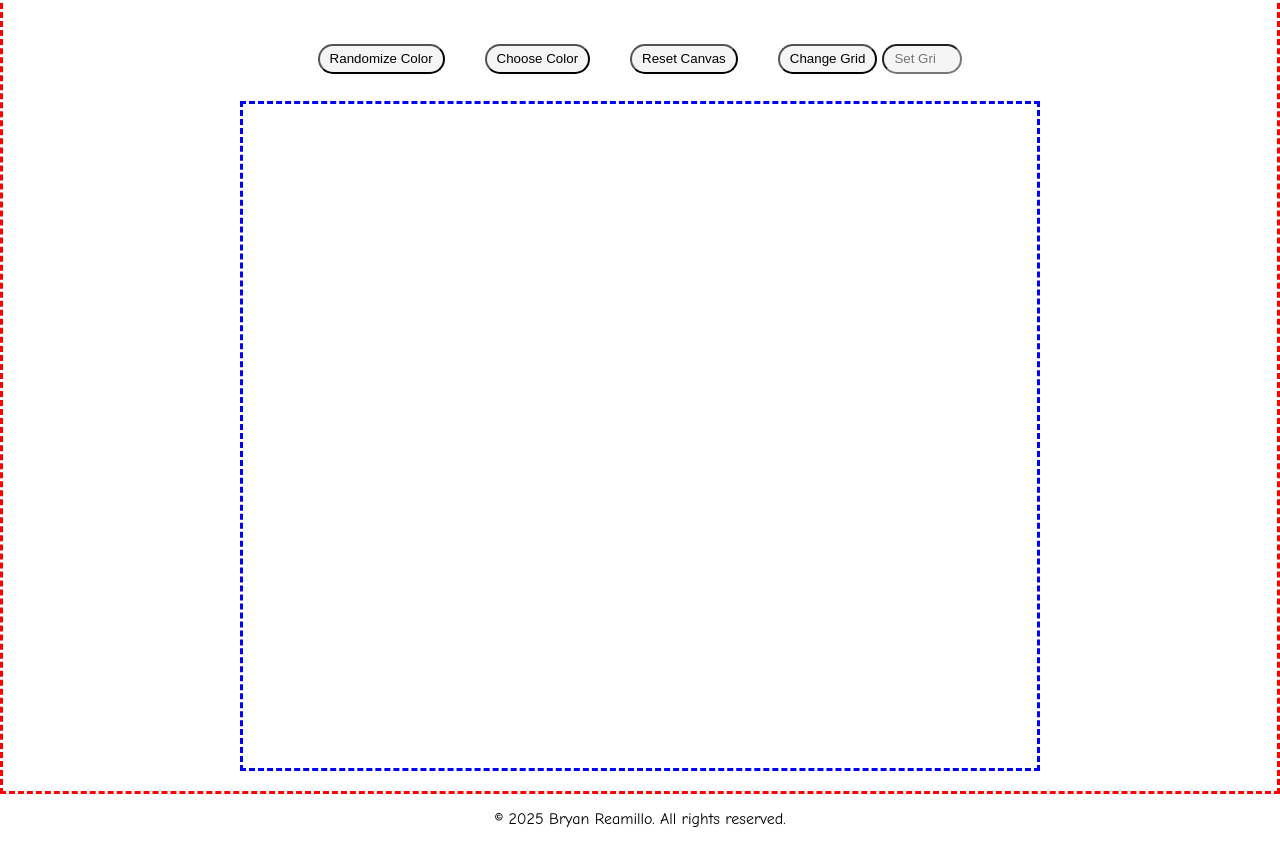
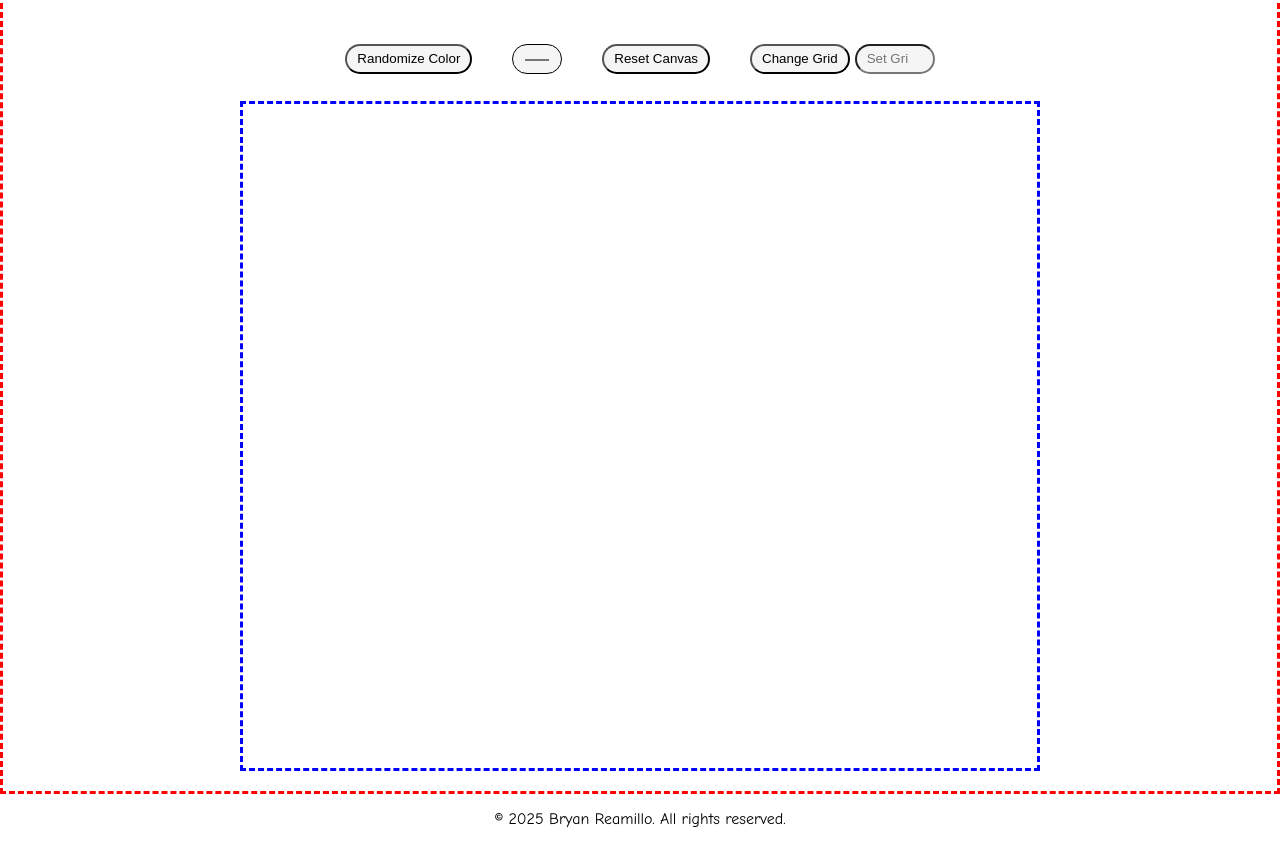
Before and after one commit to Bleu24/etch-a-sketch, a website: page index.html in a window 1280 px wide. Shown: the part 106-950 px from the top of the page. Drawn offline with Linux system fonts and the light colour scheme.

Commit message:
Replace color button with color input for better user experience

```diff
--- a/index.html
+++ b/index.html
@@ -22,7 +22,7 @@
     <div class="body">
         <div class="controls">
             <button class="controls__button controls--randomize">Randomize Color</button>
-            <button class="controls__button controls--choose-color">Choose Color</button>
+            <input type="color" class="controls__button controls--choose-color" value="#000000" placeholder="Choose Color">
             <button class="controls__button controls--reset-canvas">Reset Canvas</button>
             <div class="controls__grid-controls">
                 <button class="controls__button controls--grid-button">Change Grid</button>
```
